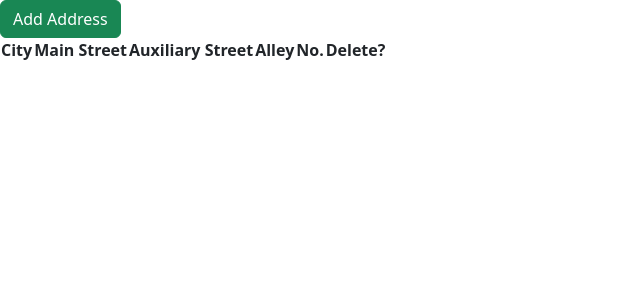
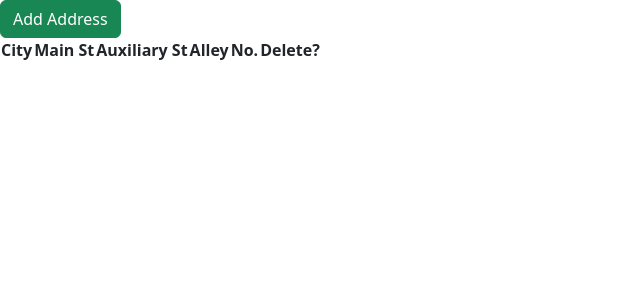
Before and after one commit to jkeramati/Online_Shop_mk64, a Django app: template templates/costumer/dash_address_list.html in a window 1280 px wide. Shown: the top 300 px of the page, without its empty margins (0-640 px from the left). Run offline with Django 4.2, Linux system fonts and the light colour scheme; the template is opened without the code that fills it, so the values that code supplies are empty; parts of the project's set-up code (start-up, migrations or seed data) failed here and were passed over; some libraries are stand-ins or nearby versions.

Commit message:
set personal info final 1

```diff
--- a/templates/costumer/dash_address_list.html
+++ b/templates/costumer/dash_address_list.html
@@ -87,8 +87,8 @@
                 <thead>
                 <tr class="row100 head">
                     <th class="cell100 column1">City</th>
-                    <th class="cell100 column2">Main Street</th>
-                    <th class="cell100 column3">Auxiliary Street</th>
+                    <th class="cell100 column2">Main St</th>
+                    <th class="cell100 column3">Auxiliary St</th>
                     <th class="cell100 column4">Alley</th>
                     <th class="cell100 column5">No.</th>
                     <th class="cell100 column6">Delete?</th>
@@ -98,7 +98,6 @@
             </table>
         </div>
         {% for item in items %}
-
             <div class="table100-body js-pscroll">
                 <table>
                     <tbody>
@@ -210,6 +209,7 @@
 
     $('.delete_address').on('click', function () {
         let item_id = $(this).attr('akbar')
+        let del = $(this)
         console.log(item_id)
         let cook = getCookie('csrftoken')
         console.log('test',getCookie('csrftoken'))
@@ -220,13 +220,13 @@
                 "X-CSRFToken": cook},
 
             success: function (response) {
-                console.log(response)
+                console.log(this)
+                del.parent().parent().remove()
                 Swal.fire(
                     'Good job!',
                     'You Deleted a address!',
                     'success'
                 )
-                {#removeItem()#}
             },
             error: function (error) {
                 console.log(error)
```
